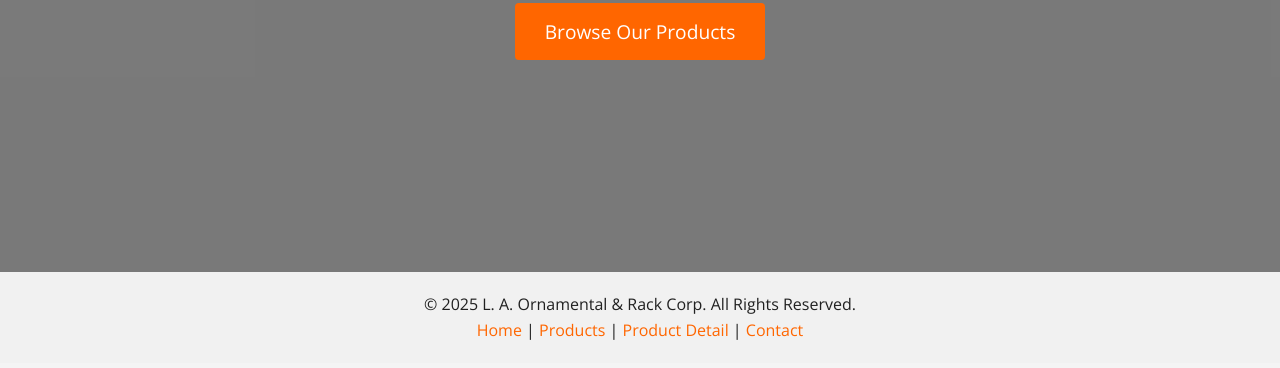
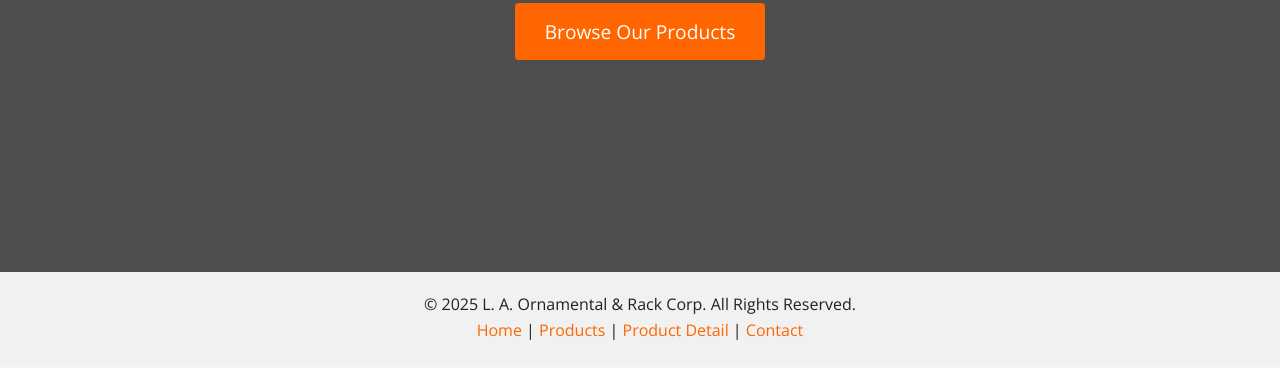
Before and after one commit to azhKING69/Team-Barcelona, a plain HTML site: page index.html in a window 1280 px wide. Shown: the part 432-800 px from the top of the page. Drawn offline with nearby package versions, Linux system fonts and the light colour scheme; the site is published under a folder, as on GitHub Pages, so addresses that start at the root find nothing.

Commit message:
Update style.css

```diff
--- a/style.css
+++ b/style.css
@@ -149,7 +149,7 @@ header {
 
 /* ========== HERO SECTION (Home) ========== */
 .hero {
-    background: url('/images/bg-home.png') center repeat;
+    background: url('images/bg-home.png') center repeat;
     min-height: 78vh;
     display: flex;
     align-items: center;
```
